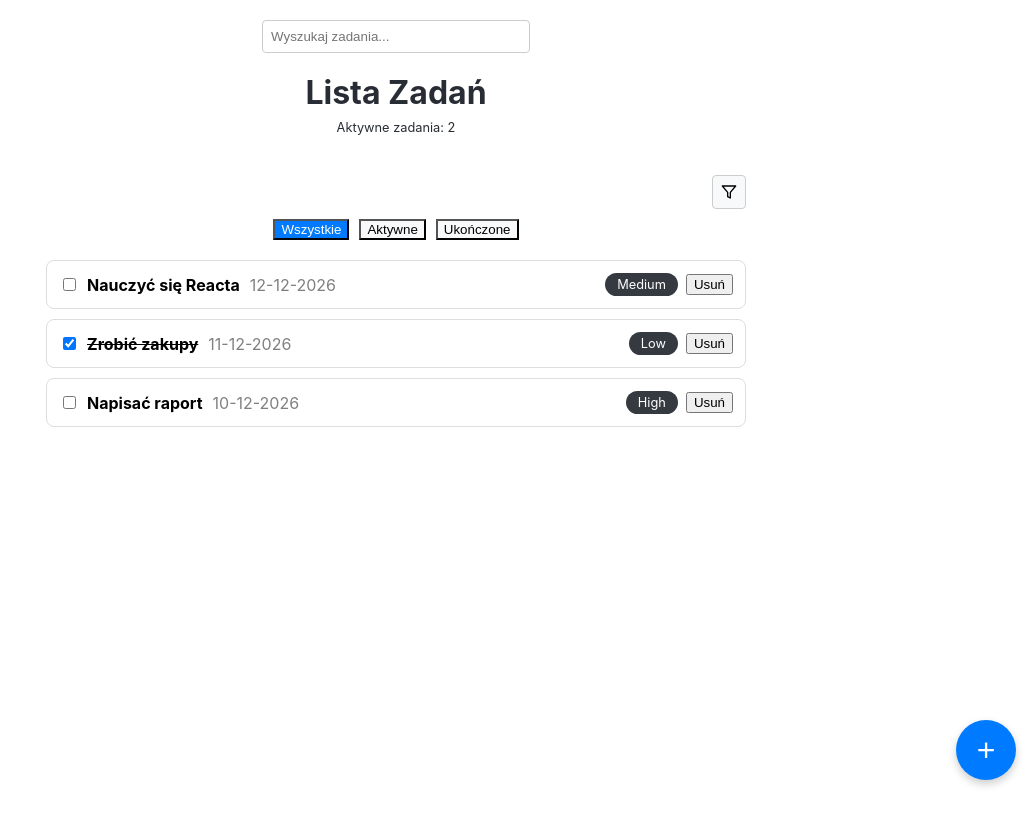
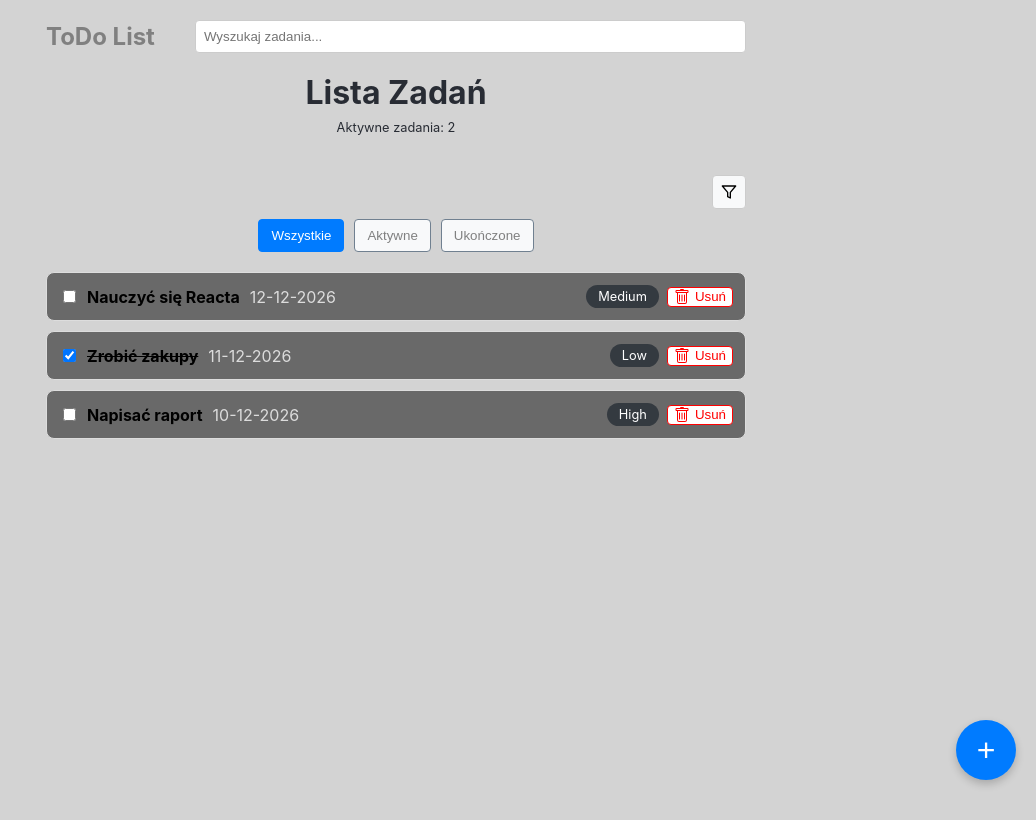
Before and after one commit to Boryszs/ZIU_LAB4, a React (Create React App) app: page / in a window 1280 px wide. Shown: the whole page, without its empty margins (244-1280 px from the left). Built offline with nearby package versions, Linux system fonts and the light colour scheme.

Commit message:
layout button

```diff
--- a/src/App.css
+++ b/src/App.css
@@ -1,5 +1,8 @@
 .App {
   text-align: center;
+  background-color: #D3D3D3;
+  min-height: 100vh;
+  padding-top: 20px;
 }
 
 .App-logo {
--- a/src/App.tsx
+++ b/src/App.tsx
@@ -76,14 +76,17 @@ function App() {
 
   return (
     <div className="App">
-      {/* Pole wyszukiwania przeniesione na samą górę */}
+      {/* Logo i pole wyszukiwania na samej górze, wyrównane do lewej */}
+      <div style={{ display: 'flex', alignItems: 'center', justifyContent: 'flex-start', gap: '40px', margin: '0 auto 0 auto', maxWidth: '700px', boxSizing: 'border-box' }}>
+        <h2 style={{ color: 'grey', margin: 0, whiteSpace: 'nowrap', maxWidth: '250px' }}>ToDo List</h2>
         <input
           type="text"
           placeholder="Wyszukaj zadania..."
           value={searchTerm}
           onChange={(e) => setSearchTerm(e.target.value)}
-        style={{ padding: '8px', border: '1px solid #ccc', borderRadius: '4px', width: '250px', margin: '20px auto 0 auto', display: 'block' }}
+          style={{ padding: '8px', border: '1px solid #ccc', borderRadius: '4px', flexGrow: 1, maxWidth: '650px' }}
         />
+      </div>
 
       <header className="App-header">
         <h1>{view === 'add' ? 'Dodaj Nowe Zadanie' : view === 'edit' ? 'Edytuj Zadanie' : 'Lista Zadań'}</h1>
--- a/src/components/AddTodoForm.tsx
+++ b/src/components/AddTodoForm.tsx
@@ -36,8 +36,27 @@ export function AddTodoForm({ onSave, onCancel, initialData }: AddTodoFormProps)
           <option value="high">Wysoki</option>
         </select>
         <div style={{ display: 'flex', justifyContent: 'center', gap: '10px' }}>
-          <button type="submit">{initialData ? 'Zapisz zmiany' : 'Dodaj'}</button>
-          <button type="button" onClick={onCancel}>
+          <button
+            type="submit"
+            style={{
+              backgroundColor: '#007bff',
+              color: 'white',
+              border: 'none',
+              borderRadius: '4px',
+              padding: '10px 15px',
+              cursor: 'pointer',
+            }}
+          >
+            {initialData ? 'Zapisz zmiany' : 'Dodaj'}
+          </button>
+          <button type="button" onClick={onCancel} style={{
+            backgroundColor: 'white',
+            color: 'grey',
+            border: '1px solid grey',
+            borderRadius: '4px',
+            padding: '10px 15px',
+            cursor: 'pointer',
+          }}>
             Anuluj
           </button>
         </div>
--- a/src/components/FilterBar.tsx
+++ b/src/components/FilterBar.tsx
@@ -33,7 +33,10 @@ export function FilterBar({ activeFilter, onFilterChange }: FilterBarProps) {
               onClick={() => onFilterChange(filter)}
               style={{
                 backgroundColor: activeFilter === filter ? '#007bff' : '#f8f9fa',
-                color: activeFilter === filter ? 'white' : 'black',
+                color: activeFilter === filter ? 'white' : 'grey',
+                border: activeFilter === filter ? '1px solid #007bff' : '1px solid #708090',
+                borderRadius: '4px',
+                padding: '8px 12px',
               }}
             >
               {filterNames[filter]}
--- a/src/components/TodoItem.tsx
+++ b/src/components/TodoItem.tsx
@@ -1,5 +1,5 @@
-import React from 'react';
-import { Todo, PriorityType } from '../types/todo.types';
+import React from "react";
+import { Todo, PriorityType } from "../types/todo.types";
 
 interface TodoItemProps {
   todo: Todo;
@@ -8,47 +8,89 @@ interface TodoItemProps {
   onStartEdit: (id: string) => void;
 }
 
-export function TodoItem({ todo, onToggle, onDelete, onStartEdit }: TodoItemProps) {
-
+export function TodoItem({
+  todo,
+  onToggle,
+  onDelete,
+  onStartEdit,
+}: TodoItemProps) {
   return (
     <li
       style={{
-        display: 'flex',
-        alignItems: 'center',
-        gap: '8px',
-        padding: '12px',
-        border: '1px solid #ddd',
-        borderRadius: '8px',
-        backgroundColor: 'white',
+        display: "flex",
+        alignItems: "center",
+        gap: "8px",
+        padding: "12px",
+        border: "1px solid #ddd",
+        borderRadius: "8px",
+        backgroundColor: "#696969",
       }}
     >
       <input
         type="checkbox"
         checked={todo.completed}
-        onChange={(e) => { e.stopPropagation(); onToggle(todo.id); }}
-        style={{ cursor: 'pointer' }}
+        onChange={(e) => {
+          e.stopPropagation();
+          onToggle(todo.id);
+        }}
+        style={{ cursor: "pointer" }}
       />
-      <div style={{ flexGrow: 1, textAlign: 'left', cursor: 'pointer' }} onClick={() => onStartEdit(todo.id)}>
-        <span style={{ fontWeight: 'bold', textDecoration: todo.completed ? 'line-through' : 'none' }}>
+      <div
+        style={{ flexGrow: 1, textAlign: "left", cursor: "pointer" }}
+        onClick={() => onStartEdit(todo.id)}
+      >
+        <span
+          style={{
+            fontWeight: "bold",
+            textDecoration: todo.completed ? "line-through" : "none",
+          }}
+        >
           {todo.title}
         </span>
-        <span style={{ marginLeft: '10px', color: 'grey' }}>
+        <span style={{ marginLeft: "10px", color: "#DCDCDC" }}>
           {todo.date}
         </span>
       </div>
       <span
         style={{
-          backgroundColor: '#343a40',
-          color: 'white',
-          padding: '4px 12px',
-          borderRadius: '12px',
-          fontSize: '0.8em',
-          whiteSpace: 'nowrap',
+          backgroundColor: "#343a40",
+          color: "white",
+          padding: "4px 12px",
+          borderRadius: "12px",
+          fontSize: "0.8em",
+          whiteSpace: "nowrap",
         }}
       >
         {todo.priority.charAt(0).toUpperCase() + todo.priority.slice(1)}
       </span>
-      <button onClick={(e) => { e.stopPropagation(); onDelete(todo.id); }}>Usuń</button>
+      <button
+        onClick={(e) => {
+          e.stopPropagation();
+          onDelete(todo.id);
+        }}
+        style={{
+          border: "1px solid red",
+          backgroundColor: "white",
+          color: "red",
+          borderRadius: "4px",
+          cursor: "pointer",
+          display: "flex", // Added to align icon and text
+          alignItems: "center", // Added to align icon and text
+        }}
+      >
+        <svg
+          xmlns="http://www.w3.org/2000/svg"
+          width="16"
+          height="16"
+          fill="currentColor"
+          viewBox="0 0 16 16"
+          style={{ marginRight: "5px" }}
+        >
+          <path d="M5.5 5.5A.5.5 0 0 1 6 6v6a.5.5 0 0 1-1 0V6a.5.5 0 0 1 .5-.5m2.5 0a.5.5 0 0 1 .5.5v6a.5.5 0 0 1-1 0V6a.5.5 0 0 1 .5-.5m3 .5a.5.5 0 0 0-1 0v6a.5.5 0 0 0 1 0z" />
+          <path d="M14.5 3a1 1 0 0 1-1 1H13v9a2 2 0 0 1-2 2H5a2 2 0 0 1-2-2V4h-.5a1 1 0 0 1-1-1V2a1 1 0 0 1 1-1H6a1 1 0 0 1 1-1h2a1 1 0 0 1 1 1h3.5a1 1 0 0 1 1 1zM4.118 4 4 4.059V13a1 1 0 0 0 1 1h6a1 1 0 0 0 1-1V4.059L11.882 4zM2.5 3h11V2h-11z" />
+        </svg>
+        Usuń
+      </button>
     </li>
   );
 }
```
Lines whose indentation alone changed are shown as unchanged.
